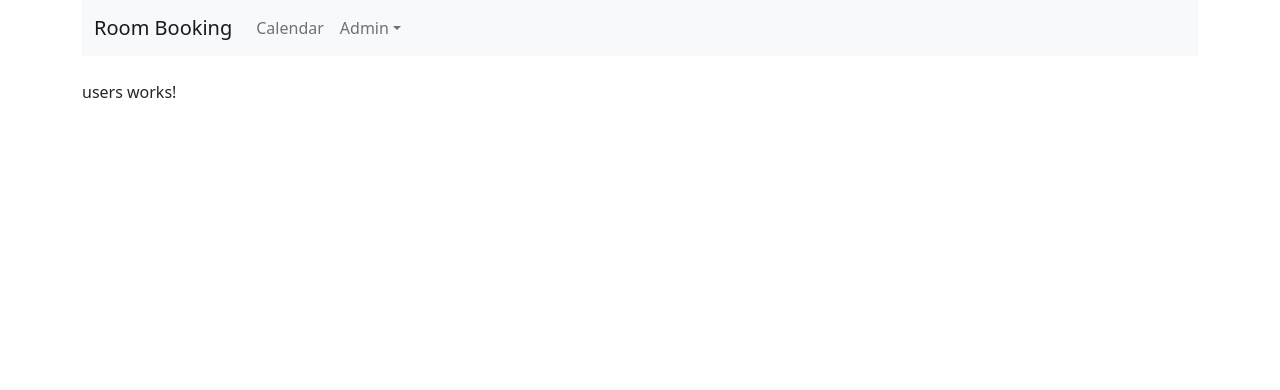
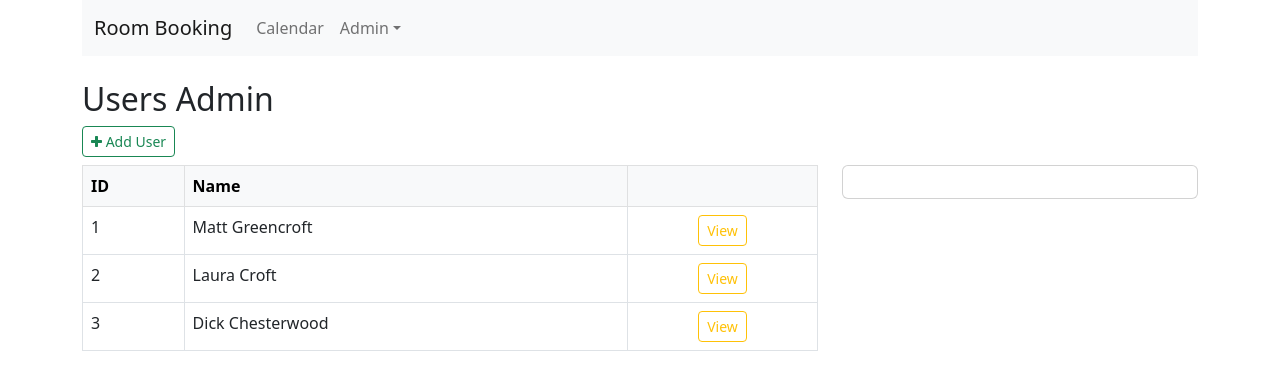
Before and after one commit to scottcagno/angular-refresher, an Angular app in the folder web/RoomBookingClient/: page /admin/users in a window 1280 px wide. Shown: the top 390 px of the page. Built offline with nearby package versions, Linux system fonts and the light colour scheme.

Commit message:
[RoomBookingClient] -- module 3, chapter 8

```diff
--- a/web/RoomBookingClient/src/app/admin/rooms/rooms.component.html
+++ b/web/RoomBookingClient/src/app/admin/rooms/rooms.component.html
@@ -22,7 +22,7 @@
         <td>{{ room.location }}</td>
         <td class="text-center">
           <button class="btn btn-sm btn-outline-warning" type="button"
-                  (click)="selectRoom(room.id)">View Room {{room.id}}</button>
+                  (click)="selectRoom(room.id)">View</button>
         </td>
       </tr>
       </tbody>
--- a/web/RoomBookingClient/src/app/admin/rooms/rooms.component.ts
+++ b/web/RoomBookingClient/src/app/admin/rooms/rooms.component.ts
@@ -8,14 +8,12 @@ import {ActivatedRoute, Router} from "@angular/router";
   templateUrl: './rooms.component.html',
   styleUrls: ['./rooms.component.css']
 })
-export class RoomsComponent implements OnInit, OnDestroy {
+export class RoomsComponent implements OnInit {
 
   rooms !:Array<Room>;
   selectedRoom !:Room;
 
-  constructor(private dataService :DataService, private route :ActivatedRoute, private router :Router) {
-
-  }
+  constructor(private dataService :DataService, private route :ActivatedRoute, private router :Router) {}
 
   ngOnInit(): void {
     this.rooms = this.dataService.rooms;
@@ -33,11 +31,10 @@ export class RoomsComponent implements OnInit, OnDestroy {
     );
   }
 
-  ngOnDestroy() {
-  }
-
   selectRoom(id :number) {
-    this.router.navigate(['admin','rooms'], {queryParams:{id:id}})
+    this.router.navigate(['admin','rooms'], {
+      queryParams:{id:id}
+    })
   }
 
 }
--- /dev/null
+++ b/web/RoomBookingClient/src/app/admin/users/user-detail/user-detail.component.html
@@ -0,0 +1,10 @@
+<div class="detail">
+  <legend>User Details</legend>
+  <hr>
+  <!--  <form id="" method="" action="" autocomplete="off" readonly="true" novalidate>-->
+  <!--    -->
+  <!--  </form>-->
+  {{ user.id }}
+  <br>
+  {{ user.name }}
+</div>
--- /dev/null
+++ b/web/RoomBookingClient/src/app/admin/users/user-detail/user-detail.component.ts
@@ -0,0 +1,19 @@
+import {Component, Input, OnInit} from '@angular/core';
+import {User} from "../../../model/User";
+
+@Component({
+  selector: 'app-user-detail',
+  templateUrl: './user-detail.component.html',
+  styleUrls: ['./user-detail.component.css']
+})
+export class UserDetailComponent implements OnInit {
+
+  @Input()
+  user !:User;
+
+  constructor() { }
+
+  ngOnInit(): void {
+  }
+
+}
--- a/web/RoomBookingClient/src/app/admin/users/users.component.html
+++ b/web/RoomBookingClient/src/app/admin/users/users.component.html
@@ -1 +1,36 @@
-<p>users works!</p>
+<h2>Users Admin</h2>
+<div class="pb-2">
+  <button class="btn btn-sm btn-outline-success" type="button">
+    <i class="fa fa-plus"> </i> Add User
+  </button>
+</div>
+<div class="row">
+  <div class="col-8">
+    <table class="table table-hover table-bordered">
+      <thead class="table-light">
+      <tr>
+        <th>ID</th>
+        <th>Name</th>
+        <th></th>
+      </tr>
+      </thead>
+      <tbody>
+      <tr *ngFor="let user of users">
+        <td>{{ user.id }}</td>
+        <td>{{ user.name }}</td>
+        <td class="text-center">
+          <button class="btn btn-sm btn-outline-warning" type="button"
+                  (click)="selectUser(user.id)">View</button>
+        </td>
+      </tr>
+      </tbody>
+    </table>
+  </div>
+  <div class="col-4">
+    <div class="card">
+      <div class="card-body">
+        <app-user-detail *ngIf="selectedUser" [user]="selectedUser"></app-user-detail>
+      </div>
+    </div>
+  </div>
+</div>
--- a/web/RoomBookingClient/src/app/admin/users/users.component.ts
+++ b/web/RoomBookingClient/src/app/admin/users/users.component.ts
@@ -1,4 +1,7 @@
 import { Component, OnInit } from '@angular/core';
+import {User} from "../../model/User";
+import {DataService} from "../../data.service";
+import {ActivatedRoute, Router} from "@angular/router";
 
 @Component({
   selector: 'app-users',
@@ -7,9 +10,31 @@ import { Component, OnInit } from '@angular/core';
 })
 export class UsersComponent implements OnInit {
 
-  constructor() { }
+  users !: Array<User>;
+  selectedUser !: User;
+
+  constructor(private dataService :DataService, private route :ActivatedRoute, private router :Router) {}
 
   ngOnInit(): void {
+    this.users = this.dataService.users;
+    this.route.queryParams.subscribe(
+      (params) => {
+        const id = params['id'];
+        if (id) {
+          // @ts-ignore
+          this.selectedUser = this.users.find((user)=> {
+            // + symbol before a string, converts a string into a number
+            return user.id === +id
+          });
+        }
+      }
+    );
+  }
+
+  selectUser(id :number) {
+    this.router.navigate(['admin','users'], {
+      queryParams:{id:id}
+    })
   }
 
 }
--- a/web/RoomBookingClient/src/app/app.module.ts
+++ b/web/RoomBookingClient/src/app/app.module.ts
@@ -9,6 +9,7 @@ import { UsersComponent } from './admin/users/users.component';
 import {RouterModule, Routes} from "@angular/router";
 import { PageNotFoundComponent } from './page-not-found/page-not-found.component';
 import { RoomDetailComponent } from './admin/rooms/room-detail/room-detail.component';
+import { UserDetailComponent } from './admin/users/user-detail/user-detail.component';
 
 const routes :Routes = [
   {path: 'admin/users', component :UsersComponent},
@@ -26,7 +27,8 @@ const routes :Routes = [
     RoomsComponent,
     UsersComponent,
     PageNotFoundComponent,
-    RoomDetailComponent
+    RoomDetailComponent,
+    UserDetailComponent
   ],
   imports: [
     BrowserModule,
--- a/web/RoomBookingClient/src/app/data.service.ts
+++ b/web/RoomBookingClient/src/app/data.service.ts
@@ -1,5 +1,6 @@
 import { Injectable } from '@angular/core';
 import {Layout, LayoutCapacity, Room} from "./model/Room";
+import {User} from "./model/User";
 
 @Injectable({
   providedIn: 'root'
@@ -7,19 +8,38 @@ import {Layout, LayoutCapacity, Room} from "./model/Room";
 export class DataService {
 
   rooms !: Array<Room>;
+  users !: Array<User>;
 
   constructor() {
+    // initialize rooms array
     this.rooms = new Array<Room>();
+    // initialize users array
+    this.users = new Array<User>();
+    // populate arrays with initial values
+    this.addInitialRooms();
+    this.addInitialUsers();
+  }
 
-    const room1 = new Room(1, 'first room', 'first floor');
+  addInitialRooms() {
+    // create room one and layouts for first room
+    const room1 = new Room(1, 'First Room', 'First floor');
     const cap1 = new LayoutCapacity(Layout.THEATER, 50);
     const cap2 = new LayoutCapacity(Layout.USHAPE, 20);
     room1.capacities.push(cap1, cap2);
-
-    const room2 = new Room(2, 'second room', 'third floor');
+    // create room two and layouts for second room
+    const room2 = new Room(2, 'Second Room', 'Third floor');
     const cap3 = new LayoutCapacity(Layout.THEATER, 60);
     room2.capacities.push(cap3);
-
+    // add rooms to rooms array
     this.rooms.push(room1, room2);
   }
+
+  addInitialUsers() {
+    // create a few a users
+    const user1 = new User(1, "Matt Greencroft");
+    const user2 = new User(2, "Laura Croft");
+    const user3 = new User(3, "Dick Chesterwood");
+    // add users to users array
+    this.users.push(user1, user2, user3);
+  }
 }
--- /dev/null
+++ b/web/RoomBookingClient/src/app/model/User.ts
@@ -0,0 +1,9 @@
+export class User {
+  id !:number;
+  name !:string;
+
+  constructor(id ?:number, name ?:string) {
+    if (id) { this.id = id }
+    if (name) { this.name = name }
+  }
+}
```
Also changed, not shown: web/RoomBookingClient/src/app/admin/users/user-detail/user-detail.component.css (added), 1 other file (tests, documents, lock files or other folders).
